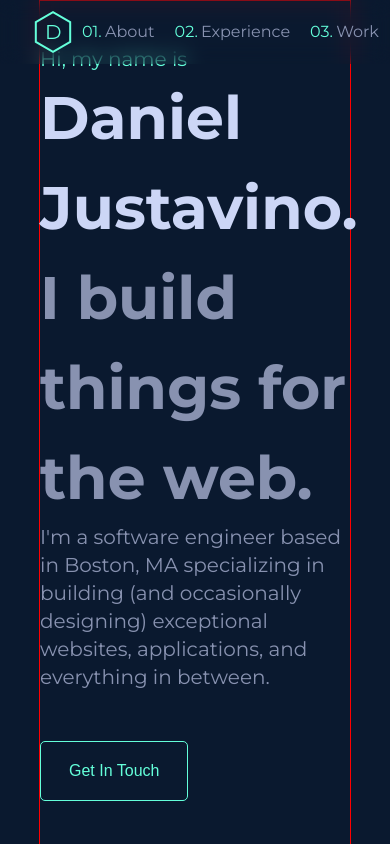
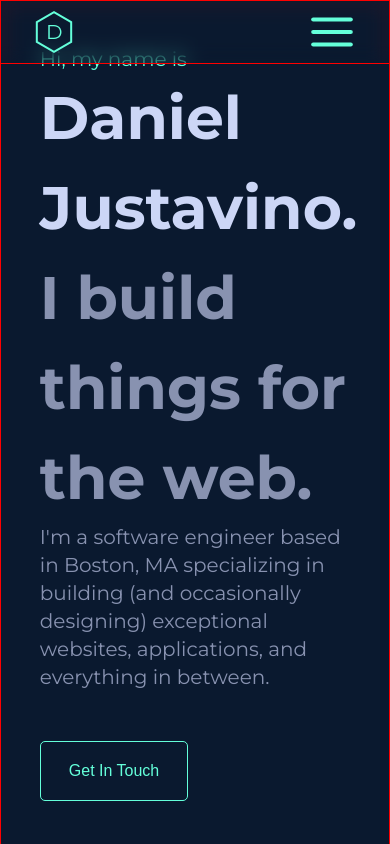
Before and after one commit to danielJus/portfolio-site, a Gatsby site: page / in a window 390 px wide. Shown: the top 844 px of the page. Built offline with nearby package versions, Linux system fonts and the light colour scheme; Gatsby itself is replaced by a stand-in of ours.

Commit message:
naive mobile menu

```diff
--- a/src/components/Navbar.jsx
+++ b/src/components/Navbar.jsx
@@ -2,7 +2,10 @@ import React from "react"
 import styled from "styled-components"
 import { themes } from "./styles/ColorStyles"
 import logoSvg from "../static/svg/logo.svg"
+import { FiMenu } from "react-icons/fi"
 const Navbar = () => {
+  const [isOpen, setIsOpen] = React.useState(false)
+
   return (
     <Nav>
       <LogoWrapper>
@@ -30,11 +33,38 @@ const Navbar = () => {
           <button>Resume</button>
         </MenuItem>
       </MenuWrapper>
+
+      <IconWrapper onClick={() => setIsOpen(!isOpen)}>
+        <FiMenu />
+      </IconWrapper>
+      <MobileMenu isOpen={isOpen}></MobileMenu>
     </Nav>
   )
 }
 
 export default Navbar
+
+const IconWrapper = styled.div`
+  display: flex;
+  align-items: center;
+  svg {
+    color: ${themes.dark.primary};
+    width: 50px;
+    height: 50px;
+  }
+
+  @media (min-width: 401px) {
+    display: none;
+  }
+`
+const MobileMenu = styled.div`
+  position: absolute;
+  top: 0;
+  height: 100vh;
+  width: 100vw;
+  background: white;
+  ${props => (props.isOpen ? "display:block" : "display:none")}
+`
 
 const Nav = styled.nav`
   position: fixed;
@@ -47,6 +77,8 @@ const Nav = styled.nav`
   justify-content: space-between;
   padding: 0 2rem;
   backdrop-filter: blur(10px);
+
+  border: 1px solid red;
 `
 const Logo = styled.img``
 
@@ -59,6 +91,10 @@ const MenuWrapper = styled.div`
   display: grid;
   grid-template-columns: repeat(5, auto);
   column-gap: 20px;
+
+  @media (max-width: 400px) {
+    display: none;
+  }
 `
 
 const MenuItem = styled.div`
--- a/src/components/layout.js
+++ b/src/components/layout.js
@@ -26,7 +26,8 @@ Layout.propTypes = {
 export default Layout
 
 const MainContainer = styled.div`
-  width: 100%;
+  width: 100vw;
+  border: 1px solid red;
 `
 
 const Wrapper = styled.div`
@@ -36,5 +37,5 @@ const Wrapper = styled.div`
 
 const MainColumn = styled.div`
   width: 80%;
-  border: 1px solid red;
+  /* border: 1px solid red; */
 `
--- a/src/components/sections/Projects.jsx
+++ b/src/components/sections/Projects.jsx
@@ -7,7 +7,9 @@ import { FiFolder, FiExternalLink } from "react-icons/fi"
 const Projects = () => {
   return (
     <Wrapper>
-      <Title>Projects</Title>
+      <Title>
+        <span>03.</span> Projects
+      </Title>
       <ProjectsWrapper>
         <ProjectCard>
           <ProjectContent>
@@ -56,6 +58,10 @@ const Wrapper = styled.div`
 `
 const Title = styled(H2)`
   color: ${themes.dark.lightText};
+
+  span {
+    color: ${themes.dark.primary};
+  }
 `
 
 const ProjectsWrapper = styled.div`
```
